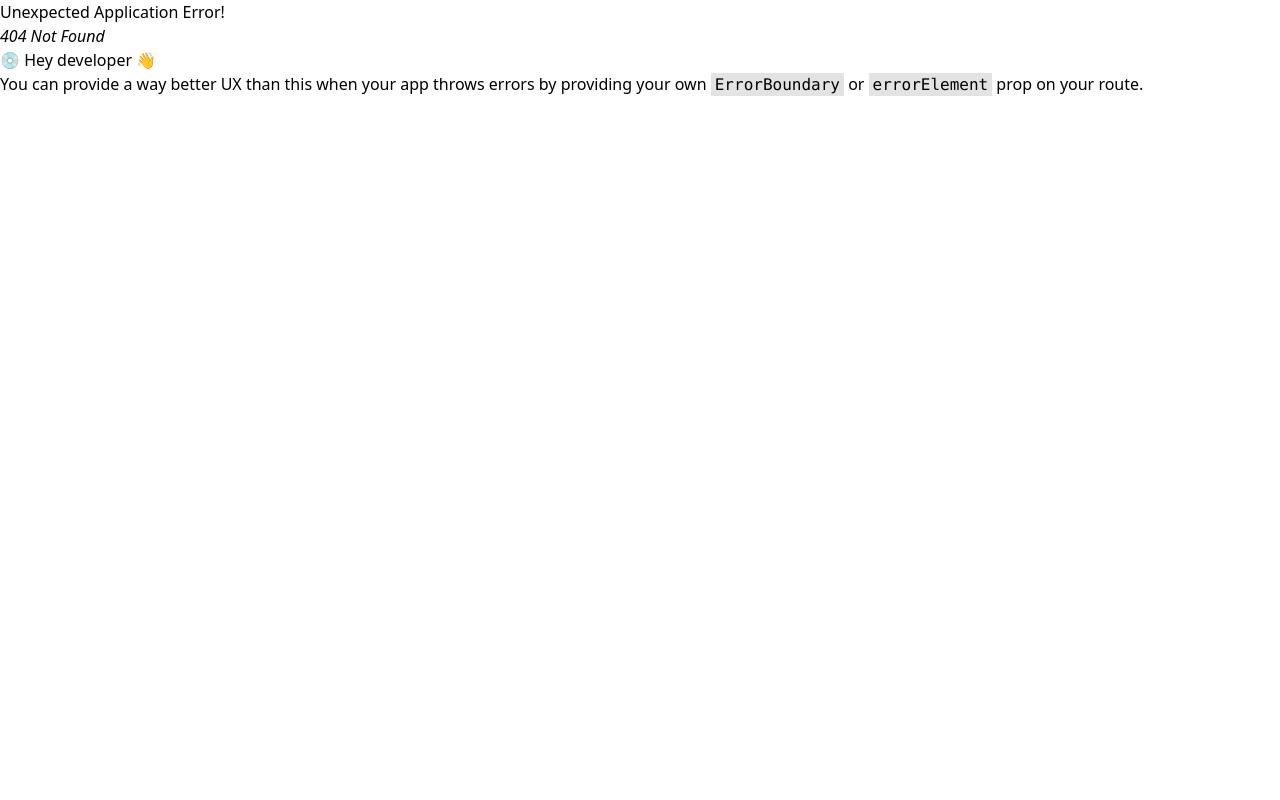
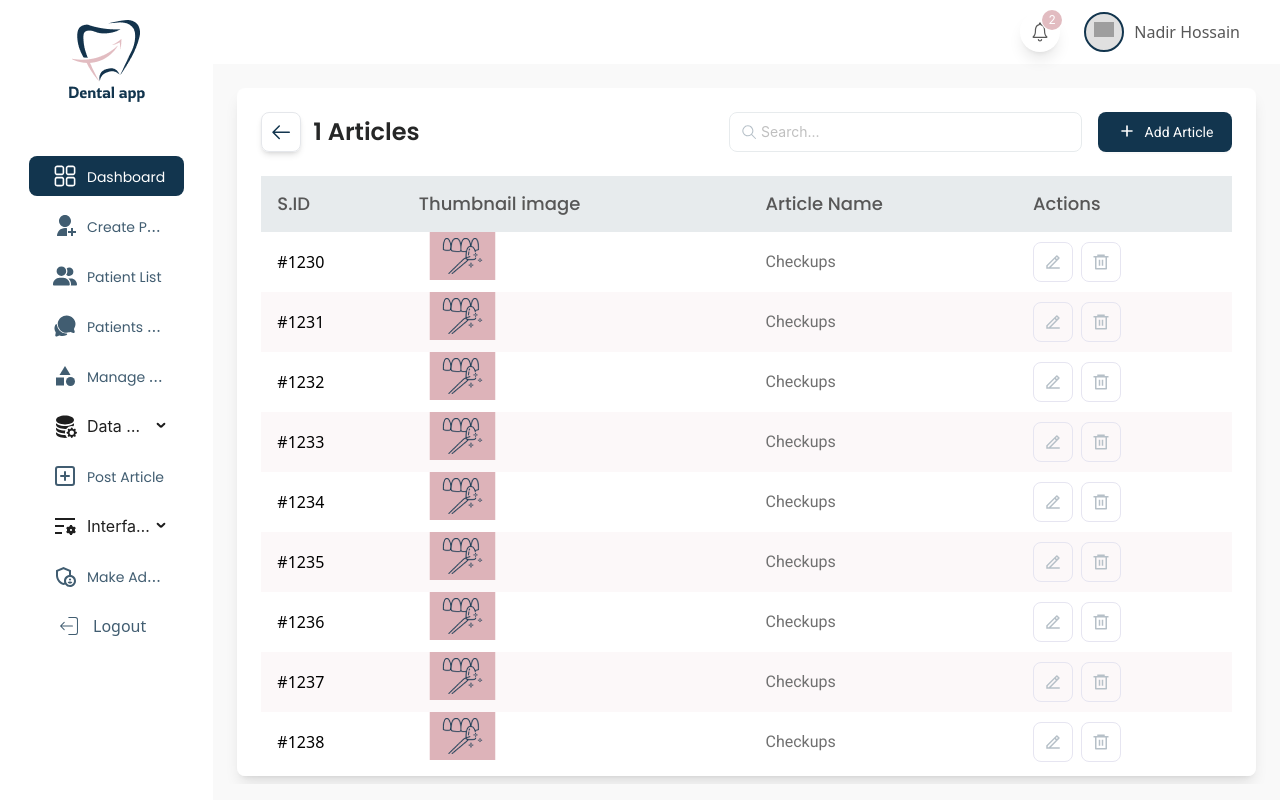
Before and after one commit to bdCalling-Sdt-hub/Dental-Dashboard, a React (Vite) app: page /article-details/1 in a window 1280 px wide. Before the commit this address had no page. Built offline with nearby package versions, Linux system fonts and the light colour scheme; grey boxes are pictures that could not be loaded.

Commit message:
:sparkles: design article details page

```diff
--- /dev/null
+++ b/src/components/Article/ArticleTable.jsx
@@ -0,0 +1,101 @@
+/* eslint-disable react/prop-types */
+import React from 'react';
+import thubmnail from "../../assets/thubnail.png"
+import { RiDeleteBin6Line, RiEdit2Line } from 'react-icons/ri';
+import Swal from 'sweetalert2';
+import { Pagination } from 'antd';
+import { Link } from 'react-router-dom';
+
+const ArticleTable = ({name}) => {
+    const handleDelete=()=>{
+        Swal.fire({
+            title: "Are Your Sure ?",
+            html: `Do you want to  delete your patients profile ? <br> Only Super admin can delete patients profile.`,
+            confirmButtonText: 'Confirm',
+            customClass: {
+              confirmButton: 'custom-send-button',
+            }
+        }).then((result) => {
+            if (result.isConfirmed) {
+                console.log(result)
+            }
+        });
+    }
+    return (
+        <div>
+            <table className="w-full table">
+                <thead>
+                    <tr className="text-left w-full bg-[#E7EBED] custom-table-list">
+                        {
+                            ["S.ID ", "Thumbnail image", "Article Name", "Patient Category", "Actions"].map((item, index)=>{
+                                return (
+                                    <th
+                                        key={index}
+                                        className={`text-[#575757] poppins-medium text-[18px] leading-7`}
+                                        style={{
+                                            display: name !== "Patient care" && item === "Patient Category" ? "none" : "table-cell"
+                                        }}
+                                        colSpan={name !== "Patient care" && item === "Patient Category" ? 0 : 1}
+                                    >
+                                        {item}
+                                    </th>
+                                )
+                            })
+                        }
+                    </tr>
+                </thead>
+
+                <tbody>
+                    {
+                        [...Array(9)].map((item, index)=>
+                        <React.Fragment key={index}>
+                            <tr className={`${(index + 1) % 2 === 0 ? 'bg-[#FCF8F9]' : 'bg-white'} w-full`}>
+                                <td>#123{index}</td>
+                                <td >
+                                    <div className="h-[60px]">
+                                        <img  src={thubmnail} alt="" />
+                                    </div>
+                                </td>
+
+                                <td className="text-[#707070] h-[60px]  roboto-regular text-base ">Checkups</td>
+                                {
+
+                                    name === "Patient care" && <td className="text-[#707070] h-[60px]  roboto-regular text-base ">Gum</td>
+                                }
+
+                                <td>
+                                    <div className="flex items-center gap-2 h-[60px]">
+                                        <Link to={`/edit-article-blog/${index}`}>
+                                            <div onClick={()=>localStorage.setItem("article", JSON.stringify(item))} className="flex  cursor-pointer items-center border w-10 h-10 rounded-lg border-[#E6E5F1] justify-center">
+                                                <RiEdit2Line size={18} color="#B6C0C8" />
+                                            </div>
+                                        </Link>
+
+                                        <div onClick={handleDelete} className="flex cursor-pointer items-center border w-10 h-10 rounded-lg border-[#E6E5F1] justify-center">
+                                            <RiDeleteBin6Line size={18} color="#B6C0C8" />
+                                        </div>
+                                    </div>
+                                </td>
+                            </tr>
+                        </React.Fragment>
+                        )
+                    }
+                </tbody>
+            </table>
+
+            <div className="flex items-center justify-center relative mt-6">
+                <Pagination
+                    defaultCurrent={1}
+                    total={50}
+                    showTotal={(total, range) =>
+                        <span className="text-[#607888] roboto-regular text-base leading-[18px] absolute top-[25%] left-0">
+                            {`Showing ${range[0]}-${range[1]} of ${total} items`}
+                        </span>
+                    }
+                />
+            </div>
+        </div>
+    )
+}
+
+export default ArticleTable
--- a/src/layouts/Main/Sidebar.jsx
+++ b/src/layouts/Main/Sidebar.jsx
@@ -72,7 +72,7 @@ const Sidebar = () => {
             id: 7,
             title: "Post Article",
             icon: <FiPlusSquare size={24} />,
-            path: "/artical"
+            path: "/article"
 
         },
         {
--- a/src/pages/Main/Artical.jsx
+++ b/src/pages/Main/Article.jsx
@@ -1,12 +1,14 @@
-import React from 'react'
 import Heading from '../../components/Heading';
 import patient1 from "../../assets/patient_care.png"
 import patient2 from "../../assets/dental.png"
 import patient3 from "../../assets/skin.png"
 import patient4 from "../../assets/medical.png"
 import { Button } from 'antd';
+import { useNavigate } from 'react-router-dom';
+import MetaTag from '../../components/MetaTag';
 
-const Artical = () => {
+const Article = () => {
+    const navigate = useNavigate();
     const artical = [
         {
             name: "Patient care",
@@ -27,7 +29,8 @@ const Artical = () => {
     ]
     return (
         <div className="bg-white shadow-lg rounded-lg p-6 h-[86vh] overflow-auto">
-            <Heading title={"Artical"} style={"text-left mb-6"} />
+            <Heading title={"Article"} style={"text-left mb-6"} />
+            <MetaTag title="Article" />
 
             <div className='grid grid-cols-1 sm:grid-cols-2 md:grid-cols-3 lg:grid-cols-4 gap-6'>
                 {
@@ -39,6 +42,7 @@ const Artical = () => {
                                     <p className='text-[#415D71] poppins-regular text-center text-sm leading-5 mt-10'>{item?.name}</p>
                                 </div>
                                 <Button
+                                    onClick={()=>navigate(`/article-details/${item?.name}`)}
                                     style={{
                                         background: "#E5E5E5",
                                         width: "100%",
@@ -62,4 +66,4 @@ const Artical = () => {
     )
 }
 
-export default Artical
+export default Article;
--- /dev/null
+++ b/src/pages/Main/ArticleDetails.jsx
@@ -0,0 +1,69 @@
+import { useState } from 'react';
+import { useNavigate, useParams } from 'react-router-dom';
+import Heading from '../../components/Heading';
+import MetaTag from '../../components/MetaTag';
+import { GoArrowLeft, GoSearch } from "react-icons/go";
+import ArticleTable from '../../components/Article/ArticleTable';
+import { Button, Input } from 'antd';
+import { HiOutlinePlusSm } from "react-icons/hi";
+import { IoClose } from "react-icons/io5";
+
+const ArticleDetails = () => {
+    const { name } = useParams();
+    const navigate = useNavigate();
+    const [keyword, setKeyword] = useState("")
+
+    return (
+        <div className="bg-white shadow-lg rounded-lg p-6 h-[86vh] overflow-auto">
+
+            <div className='flex items-center justify-between mb-6'>
+                <div className='flex items-center gap-3'>
+                    <div onClick={()=>navigate(`/article`)}  className="w-10 h-10 cursor-pointer rounded-lg border shadow-md flex items-center justify-center">
+                        <GoArrowLeft   size={24} color='#12354E' />
+                    </div>
+                    <Heading title={`${name} Articles`} style={""} />
+                </div>
+                <div className='flex items-center gap-4'>
+                    <Input
+                        onChange={(e)=>setKeyword(e.target.value)}
+                        prefix={<GoSearch color="#B6C0C8" size={16} />}
+                        placeholder="Search..."
+                        style={{
+                            width: 353,
+                            height: 40,
+                            border: "1px solid #E7EBED",
+                            outline: "none",
+                            borderRadius: 8
+                        }}
+                        value={keyword}
+                        suffix={<IoClose onClick={()=>setKeyword("")} className={`${keyword ? "block" : "hidden"} cursor-pointer`} color="#B6C0C8" size={16} />}
+                        className="poppins-regular text-[#B6C0C8] text-[14px] leading-5"
+                    />
+                    <Button
+                        style={{
+                            background: "#12354E",
+                            width: 134,
+                            height: 40,
+                            border: "none",
+                            outline: "none",
+                            color: "#FCFCFC",
+                            borderRadius: 8,
+                        }}
+                        className='roboto-regular text-[14px] leading-[17px] flex items-center justify-center'
+                        icon={<HiOutlinePlusSm color="#FCFCFC" size={20} />}
+                    >
+                        Add Article
+                    </Button>
+                </div>
+            </div>
+            <MetaTag title={`${name} Articles`} />
+
+            {/* article table */}
+            <div>
+                <ArticleTable name={name} />
+            </div>
+        </div>
+    )
+}
+
+export default ArticleDetails
```
Also changed, not shown: src/routes/index.jsx (+13 -3 lines), src/assets/thubnail.png (added), src/pages/Main/ArticalDetails.jsx (deleted).
